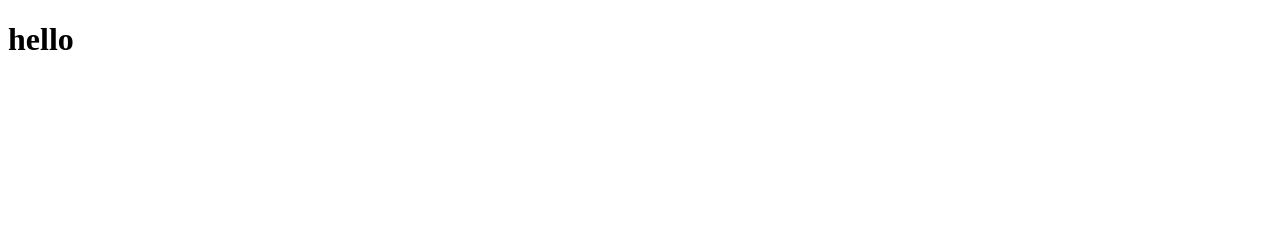
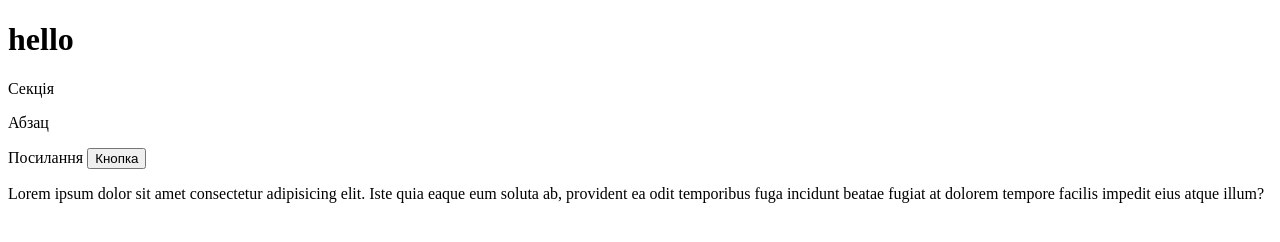
Before and after one commit to olesyamaniuk/tutorial, a plain HTML site: page index.html in a window 1280 px wide. Drawn offline with Linux system fonts and the light colour scheme.

Commit message:
Update index.html

```diff
--- a/index.html
+++ b/index.html
@@ -7,5 +7,17 @@
   </head>
   <body>
     <h1>hello</h1>
+
+    <section>Секція</section>
+    <p>Абзац</p>
+    <a>Посилання</a>
+    <button>Кнопка</button>
+
+    <!-- lorem і воно додасть рандомний текс  -->
+    <p>
+      Lorem ipsum dolor sit amet consectetur adipisicing elit. Iste quia eaque
+      eum soluta ab, provident ea odit temporibus fuga incidunt beatae fugiat at
+      dolorem tempore facilis impedit eius atque illum?
+    </p>
   </body>
 </html>
```
